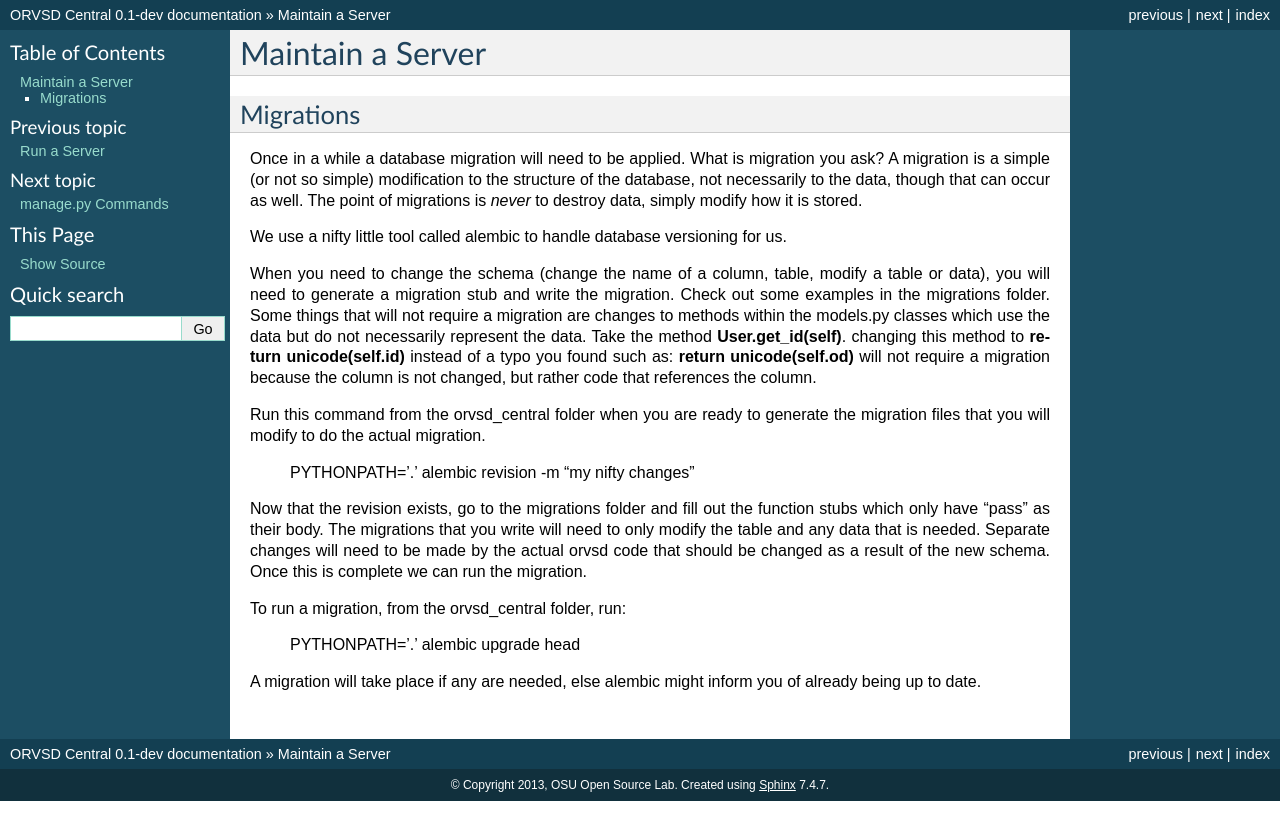
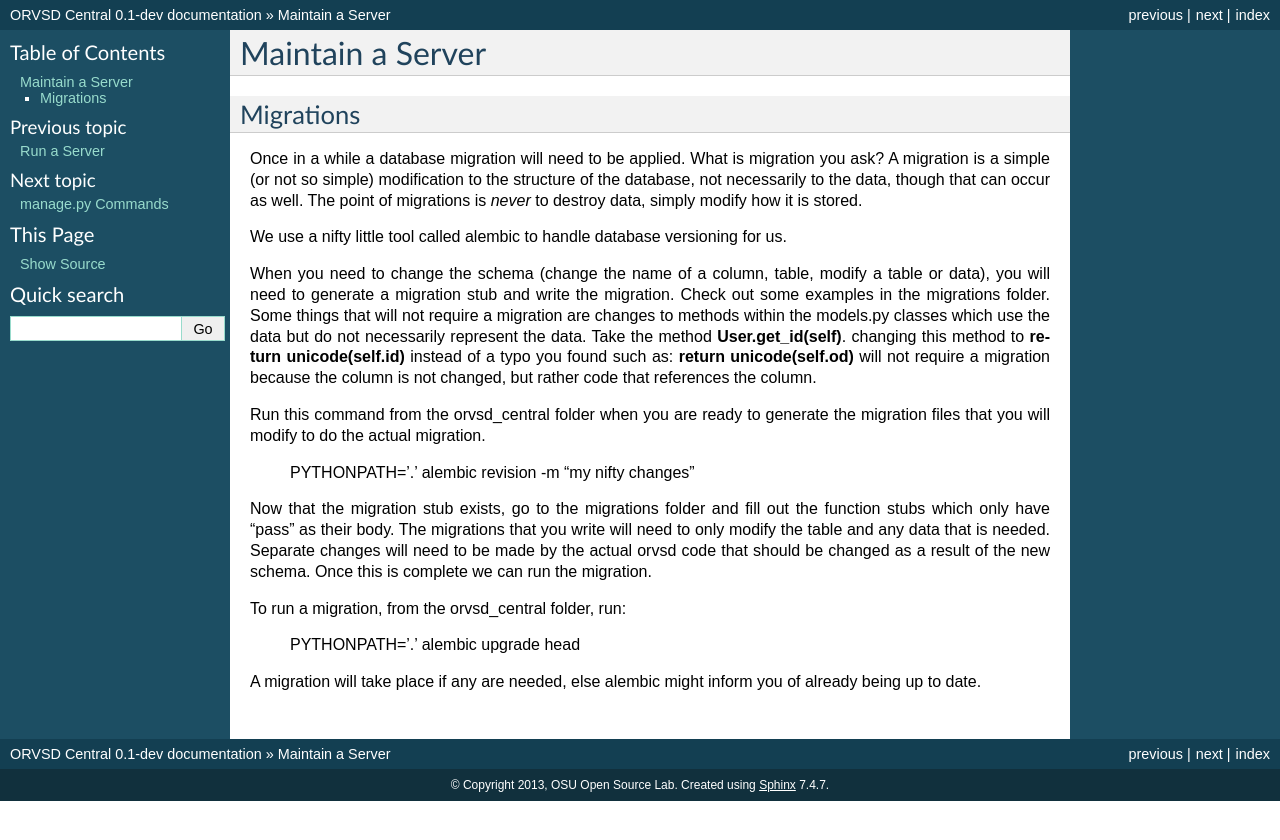
Before and after one commit to osuosl/orvsd_central, a Sphinx documentation site: the page built from docs/source/maintain_server.rst, in a window 1280 px wide. Shown: the top 840 px of the page. Built offline with Sphinx 7.4.7, drawn with Linux system fonts in a browser that asks for light colours; pages that are not in the unit, such as notebooks, are missing from menus.

Commit message:
remind user all they have is a migration stub

```diff
--- a/docs/source/maintain_server.rst
+++ b/docs/source/maintain_server.rst
@@ -26,7 +26,7 @@ files that you will modify to do the actual migration.
 
     PYTHONPATH='.' alembic revision -m "my nifty changes"
 
-Now that the revision exists, go to the migrations folder and fill out the function stubs which
+Now that the migration stub exists, go to the migrations folder and fill out the function stubs which
 only have "pass" as their body. The migrations that you write will need to only modify the table
 and any data that is needed. Separate changes will need to be made by the actual orvsd code
 that should be changed as a result of the new schema. Once this is complete we can run the migration.
```
